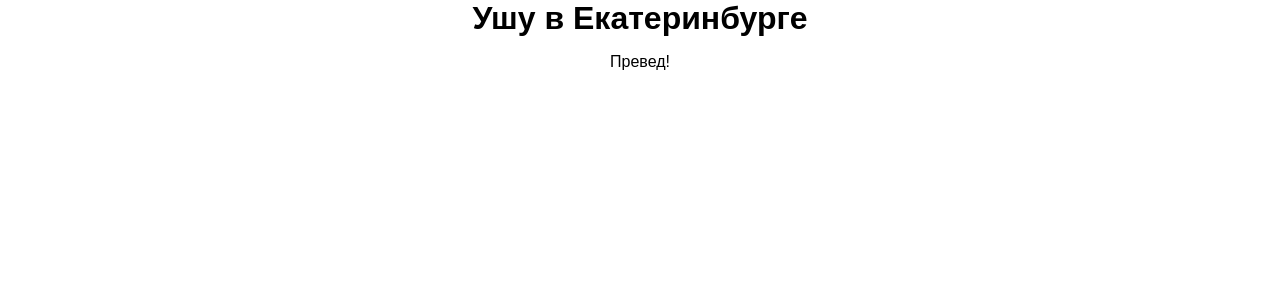
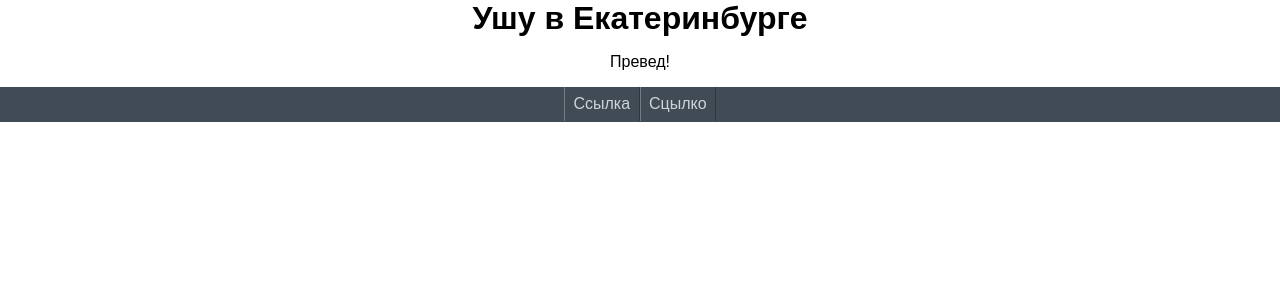
Before and after one commit to ukoloff/wushu, a Jekyll site: the page built from index.md, in a window 1280 px wide. Shown: the top 300 px of the page. Built offline with Jekyll 4.4.1, drawn with Linux system fonts in a browser that asks for light colours; Markdown is read by kramdown in place of the engine named in the settings.

Commit message:
Horizontal menu design

```diff
--- a/css/qi.css
+++ b/css/qi.css
@@ -13,3 +13,22 @@ h1, h2, h3, h4, h5, h6 {
   margin: 0;
   padding: 0;
 }
+
+#hmenu {
+  background-color: #404b56;
+  padding: 1ex;
+}
+
+#hmenu a {
+  color: #ced4da;
+  text-decoration: none;
+  padding: 1ex;
+  border-width: 0 1px;
+  border-style: solid;
+  border-left-color:  rgba(255, 255, 255, .27);
+  border-right-color: rgba(0, 0, 0, .27);
+}
+
+#hmenu a:hover{
+  color: white;
+}
--- a/index.md
+++ b/index.md
@@ -4,3 +4,10 @@ title: Ушу в Екатеринбурге
 ---
 
 Превед!
+
+<div id='hmenu'>
+<a
+href='#'>Ссылка</a><a
+href='#'>Сцылко</a>
+
+</div>
```
